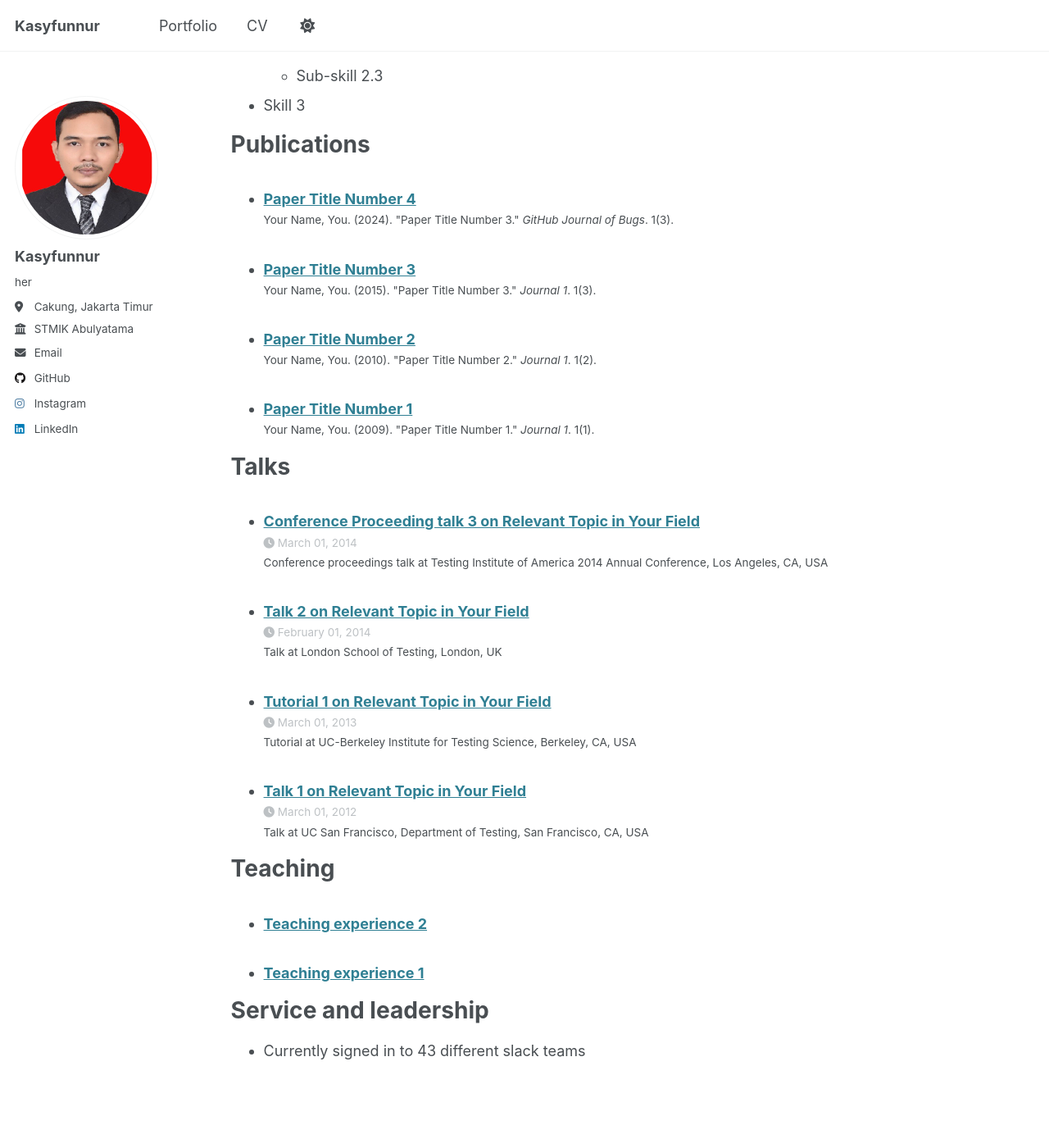
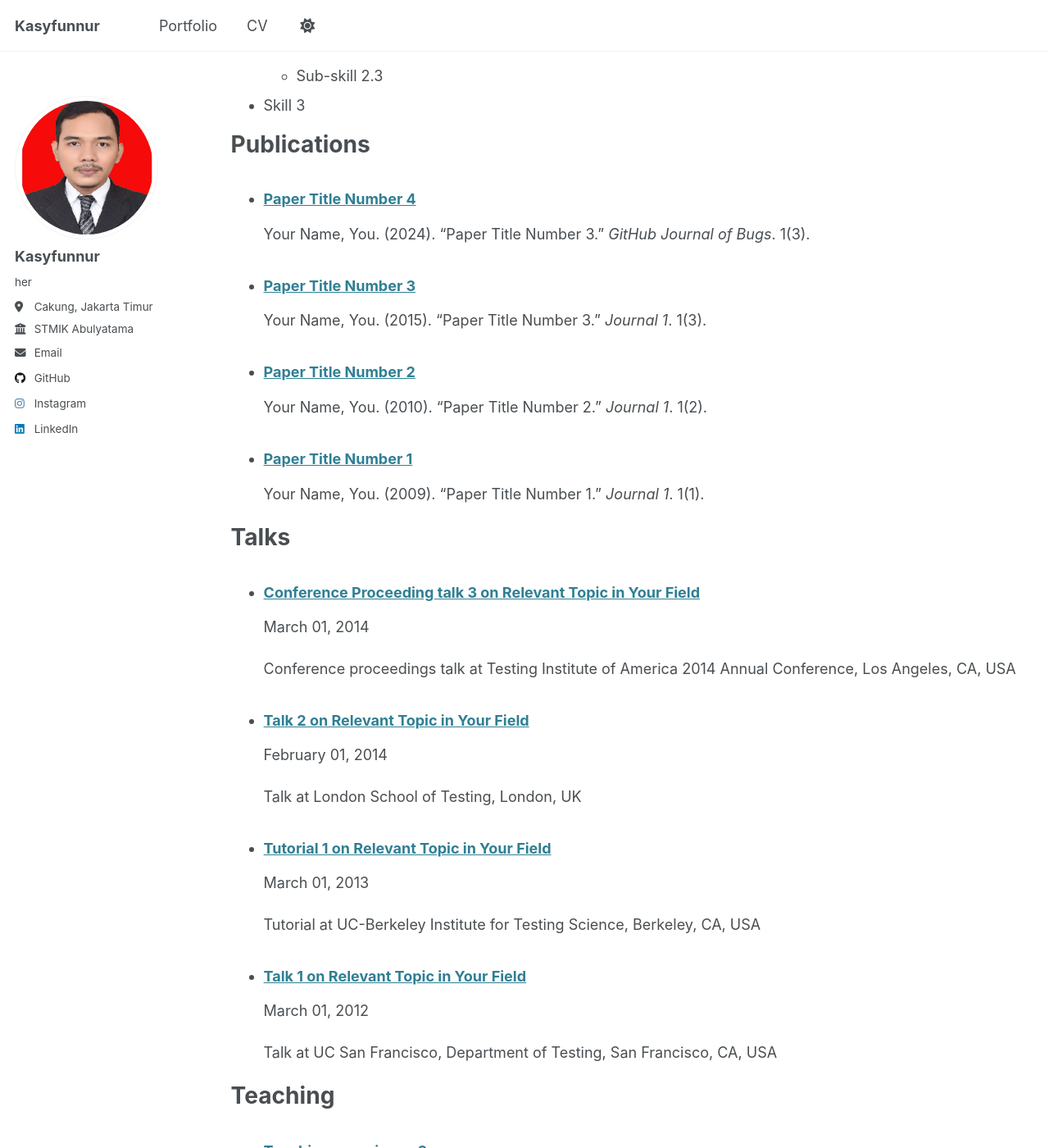
Before and after one commit to kasyfunnur/kasyfunnur.github.io, a Jekyll site: the page built from _pages/cv.md, in a window 1280 px wide and 1400 px high, scrolled down 920 px. Shown: the whole window at 82% size. Built offline with Jekyll 4.4.1, drawn with Linux system fonts in a browser that asks for light colours; some of the changed lines change nothing that is shown.

Commit message:
perubahan minor

```diff
--- a/_includes/footer/custom.html
+++ b/_includes/footer/custom.html
@@ -1,3 +1,3 @@
 <!-- start custom footer snippets -->
-<a href="/sitemap/">Sitemap</a>
+<!-- <a href="/sitemap/">Sitemap</a> -->
 <!-- end custom footer snippets -->
--- a/_pages/cv.md
+++ b/_pages/cv.md
@@ -9,56 +9,96 @@ redirect_from:
 
 {% include base_path %}
 
-Education
-======
-* Ph.D in Version Control Theory, GitHub University, 2018 (expected)
-* M.S. in Jekyll, GitHub University, 2014
-* B.S. in GitHub, GitHub University, 2012
+# Education
 
-Work experience
-======
-* Spring 2024: Academic Pages Collaborator
-  * GitHub University
-  * Duties includes: Updates and improvements to template
-  * Supervisor: The Users
+-   Ph.D in Version Control Theory, GitHub University, 2018 (expected)
+-   M.S. in Jekyll, GitHub University, 2014
+-   B.S. in GitHub, GitHub University, 2012
 
-* Fall 2015: Research Assistant
-  * GitHub University
-  * Duties included: Merging pull requests
-  * Supervisor: Professor Hub
+# Work experience
 
-* Summer 2015: Research Assistant
-  * GitHub University
-  * Duties included: Tagging issues
-  * Supervisor: Professor Git
+-   Spring 2024: Academic Pages Collaborator
+    -   GitHub University
+    -   Duties includes: Updates and improvements to template
+    -   Supervisor: The Users
+-   Fall 2015: Research Assistant
+    -   GitHub University
+    -   Duties included: Merging pull requests
+    -   Supervisor: Professor Hub
+-   Summer 2015: Research Assistant
+    -   GitHub University
+    -   Duties included: Tagging issues
+    -   Supervisor: Professor Git
 
-Skills
-======
-* Skill 1
-* Skill 2
-  * Sub-skill 2.1
-  * Sub-skill 2.2
-  * Sub-skill 2.3
-* Skill 3
+# Skills
 
-Publications
-======
-  <ul>{% for post in site.publications reversed %}
-    {% include archive-single-cv.html %}
-  {% endfor %}</ul>
+-   Skill 1
+-   Skill 2
+    -   Sub-skill 2.1
+    -   Sub-skill 2.2
+    -   Sub-skill 2.3
+-   Skill 3
 
-Talks
-======
-  <ul>{% for post in site.talks reversed %}
-    {% include archive-single-talk-cv.html  %}
-  {% endfor %}</ul>
+# Publications
 
-Teaching
-======
-  <ul>{% for post in site.teaching reversed %}
-    {% include archive-single-cv.html %}
-  {% endfor %}</ul>
+-   ### [Paper Title Number 4](https://kasyfunnur.github.io/publication/2024-02-17-paper-title-number-4)
 
-Service and leadership
-======
-* Currently signed in to 43 different slack teams
+    Your Name, You. (2024). "Paper Title Number 3."  _GitHub Journal of Bugs_. 1(3).
+
+
+-   ### [Paper Title Number 3](https://kasyfunnur.github.io/publication/2015-10-01-paper-title-number-3)
+
+    Your Name, You. (2015). "Paper Title Number 3."  _Journal 1_. 1(3).
+
+
+-   ### [Paper Title Number 2](https://kasyfunnur.github.io/publication/2010-10-01-paper-title-number-2)
+
+    Your Name, You. (2010). "Paper Title Number 2."  _Journal 1_. 1(2).
+
+
+-   ### [Paper Title Number 1](https://kasyfunnur.github.io/publication/2009-10-01-paper-title-number-1)
+
+    Your Name, You. (2009). "Paper Title Number 1."  _Journal 1_. 1(1).
+
+
+# Talks
+
+-   ### [Conference Proceeding talk 3 on Relevant Topic in Your Field](https://kasyfunnur.github.io/talks/2014-03-01-talk-3)
+
+    March 01, 2014
+
+    Conference proceedings talk at Testing Institute of America 2014 Annual Conference, Los Angeles, CA, USA
+
+
+-   ### [Talk 2 on Relevant Topic in Your Field](https://kasyfunnur.github.io/talks/2014-02-01-talk-2)
+
+    February 01, 2014
+
+    Talk at London School of Testing, London, UK
+
+
+-   ### [Tutorial 1 on Relevant Topic in Your Field](https://kasyfunnur.github.io/talks/2013-03-01-tutorial-1)
+
+    March 01, 2013
+
+    Tutorial at UC-Berkeley Institute for Testing Science, Berkeley, CA, USA
+
+
+-   ### [Talk 1 on Relevant Topic in Your Field](https://kasyfunnur.github.io/talks/2012-03-01-talk-1)
+
+    March 01, 2012
+
+    Talk at UC San Francisco, Department of Testing, San Francisco, CA, USA
+
+
+# Teaching
+
+-   ### [Teaching experience 2](https://kasyfunnur.github.io/teaching/2015-spring-teaching-1)
+
+
+-   ### [Teaching experience 1](https://kasyfunnur.github.io/teaching/2014-spring-teaching-1)
+
+
+# Service and leadership
+
+-   Currently signed in to 43 different slack teams
```
